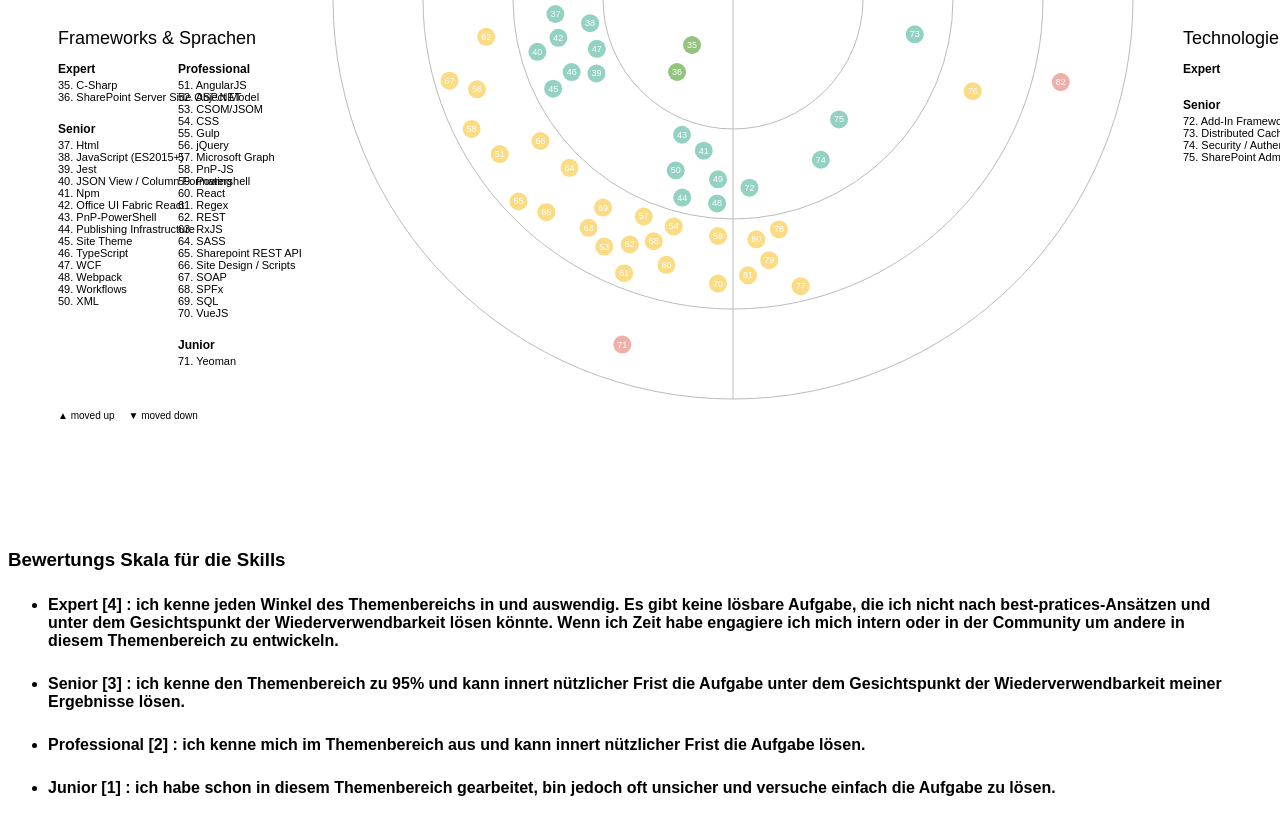
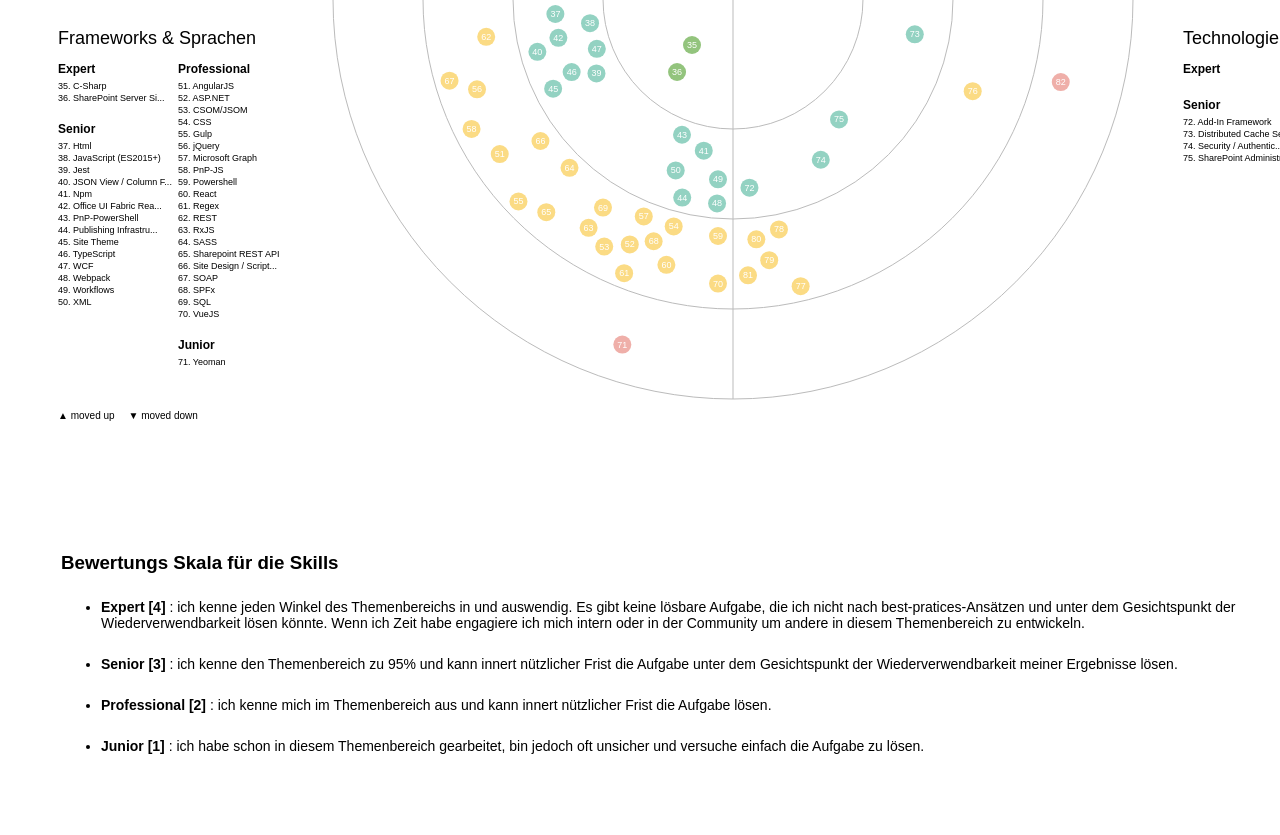
Before and after one commit to rolandoechslin/technologie-radar, a website: page docs/index.html in a window 1280 px wide. Shown: the part 509-1344 px from the top of the page. Drawn offline with nearby package versions, Linux system fonts and the light colour scheme.

Commit message:
update css label

```diff
--- a/docs/index.html
+++ b/docs/index.html
@@ -25,7 +25,7 @@
     grid: "#bbb",
     inactive: "#ddd"
   },
-  title: "Developer Skills Radar (Dummy Data)",
+  title: "Developer Skills Radar",
   quadrants: [
     { name: "Technologien & Methoden" },
     { name: "Frameworks & Sprachen" },
@@ -789,7 +789,8 @@
 
 <table>
     <tr>
-<strong>
+
+        <td>
 
         <h3>Bewertungs Skala für die Skills</h3>
 
@@ -803,10 +804,6 @@
             <li><strong>Professional [2]</strong> : ich kenne mich im Themenbereich aus und kann innert nützlicher Frist die Aufgabe lösen.</li>
             <li><strong>Junior [1]</strong> : ich habe schon in diesem Themenbereich gearbeitet, bin jedoch oft unsicher und versuche einfach die Aufgabe zu lösen.</li>
         </ul>
-
-</strong>
-
-<td>
 
         <!-- <h3>What is the purpose?</h3>
 
--- a/docs/radar.css
+++ b/docs/radar.css
@@ -7,6 +7,7 @@
 }
 li {
   margin: 25px 50px 0 0;
+  font-size: 14px;
 }
 table {
   width: 1400px;
--- a/docs/radar.js
+++ b/docs/radar.js
@@ -309,9 +309,9 @@
               .attr("transform", function(d, i) { return legend_transform(quadrant, ring, i); })
               .attr("class", "legend" + quadrant + ring)
               .attr("id", function(d, i) { return "legendItem" + d.id; })
-              .text(function(d, i) { return d.id + ". " + d.label; })
+              .text(function(d, i) { return d.id + ". " + d.label.slice(0, 20) + (d.label.length > 20 ? "..." : ""); })
               .style("font-family", "Arial, Helvetica")
-              .style("font-size", "11")
+              .style("font-size", "9")
               .on("mouseover", function(d) { showBubble(d); highlightLegendItem(d); })
               .on("mouseout", function(d) { hideBubble(d); unhighlightLegendItem(d); });
       }
```
Lines whose indentation alone changed are shown as unchanged.
